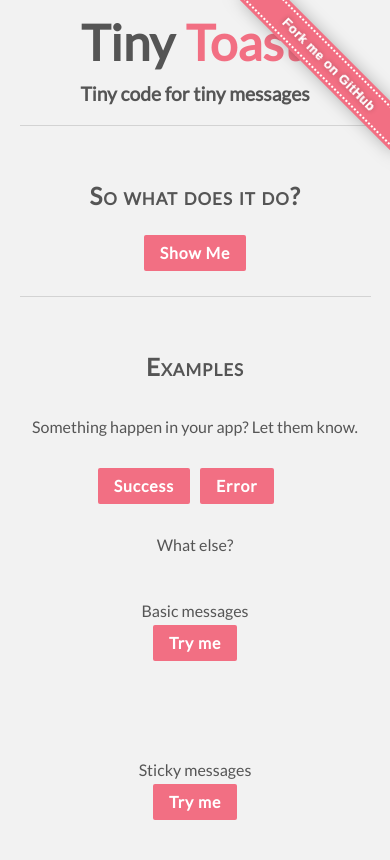
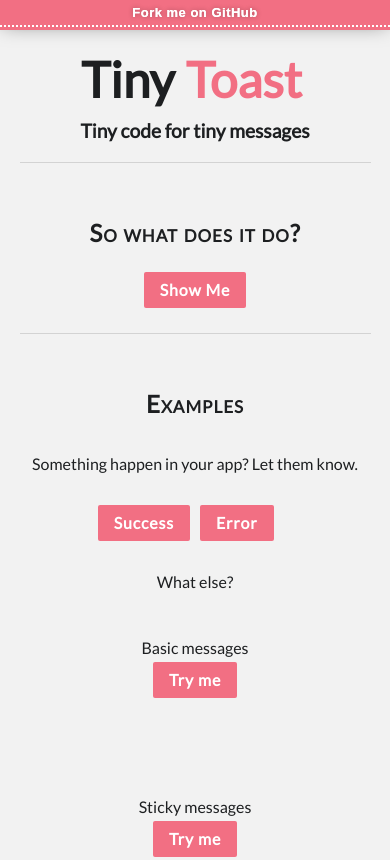
Before and after one commit to catdad/tiny.toast, a website: page index.html in a window 390 px wide. Shown: the top 860 px of the page. Drawn offline with nearby package versions, Linux system fonts and the light colour scheme; a script that the page names is missing.

Commit message:
added theme-color meta tag, responsive ribbon, better colors

```diff
--- a/index.html
+++ b/index.html
@@ -4,6 +4,7 @@
     <meta http-equiv="X-UA-Compatible" content="IE=edge,chrome=1" />
 	<meta http-equiv="Content-Type" content="text/html; charset=utf-8">
 	<meta name="viewport" content="width=device-width, initial-scale=1, user-scalable=yes" />
+    <meta name="theme-color" content="#1d1f21">
 
     <title>Tiny Toast</title>
 
@@ -19,11 +20,15 @@
         }
 
         body {
+            width: 100%;
+            background: #f2f2f2;
+            color: #1d1f21;
+        }
+
+        .wrapper {
             width: 90%;
             max-width: 54em;
             margin: 0 auto;
-            background: #f2f2f2;
-            color: #555;
             text-align: center;
         }
 
@@ -162,7 +167,36 @@
             text-align: left;
         }
 
+        #forkRibbon {
+            position: fixed;
+            padding: 5px 45px;
+            width: 128px;
+            top: 0;
+            right: 0;
+
+            background-color: #f26f83;
+            color: #ffffff;
+            font-size: 13px;
+            font-family: sans-serif;
+            text-decoration: none;
+            font-weight: bold;
+            border: 2px dotted #ffffff;
+
+            -webkit-transform: translate(50px,50px) rotate(45deg);
+               -moz-transform: translate(50px,50px) rotate(45deg);
+                -ms-transform: translate(50px,50px) rotate(45deg);
+                    transform: translate(50px,50px) rotate(45deg);
+
+            box-shadow: 0 0 0 3px #f26f83, 0 0 20px -3px rgba(0, 0, 0, 0.5);
+            text-shadow: 0 0 0 #ffffff, 0 0 5px rgba(0, 0, 0, 0.3);
+
+            -webkit-backface-visibility: hidden;
+            letter-spacing: .5px;
+            z-index: 100;
+        }
+
         @media (max-width: 44em) {
+
             .group > div, .group .long, .group .short {
                 float: none;
                 width: 100%;
@@ -170,17 +204,31 @@
 
             .code { max-width: none; }
             .clear { margin-bottom: 20px; }
+
+            #forkRibbon {
+                left: 0;
+                transform: translate(0,0) rotate(0);
+                width: auto;
+                border-top: none;
+                border-left: none;
+                border-right: none;
+                position: relative;
+                display: block;
+                margin-bottom: 25px;
+                text-align: center;
+            }
         }
     </style>
 
     <script src="toast.min.js"></script>
 
-    <script src="//cdnjs.cloudflare.com/ajax/libs/underscore.js/1.7.0/underscore-min.js"></script>
     <link rel="stylesheet" href="lib/tomorrow%20night.css" />
 	<script src="http://cdnjs.cloudflare.com/ajax/libs/prettify/r298/prettify.js"></script>
 </head>
 <body>
-    <a href='https://github.com/catdad/tiny.toast' style='position:fixed;padding:5px 45px;width:128px;top:0;right:0;-webkit-transform:translate(50px,50px) rotate(45deg);-moz-transform:translate(50px,50px) rotate(45deg);-ms-transform:translate(50px,50px) rotate(45deg);transform:translate(50px,50px) rotate(45deg);box-shadow:0 0 0 3px #f26f83, 0 0 20px -3px rgba(0, 0, 0, 0.5);text-shadow:0 0 0 #ffffff, 0 0 5px rgba(0, 0, 0, 0.3);background-color:#f26f83;color:#ffffff;font-size:13px;font-family:sans-serif;text-decoration:none;font-weight:bold;border:2px dotted #ffffff;-webkit-backface-visibility:hidden;letter-spacing:.5px;z-index:100;'>Fork me on GitHub</a>
+    <a href='https://github.com/catdad/tiny.toast' id='forkRibbon'>Fork me on GitHub</a>
+
+    <div class="wrapper">
 
         <svg xmlns="http://www.w3.org/2000/svg" version="1.1" viewBox="0 0 74 20">
             <style>
@@ -188,7 +236,7 @@
                     font-family: Lato, sans-serif;
                     font-weight: bold;
                 }
-            #tiny { fill: #555; }
+                #tiny { fill: #1d1f21; }
                 #toast { fill: #F26F83; }
             </style>
             <text x="0" y="15" id="tiny">Tiny </text><text x="34" y="15" id="toast">Toast</text>
@@ -313,6 +361,8 @@
             <a href="http://opensource.org/licenses/MIT">MIT License</a>.
         </div>
 
+    </div>
+
     <script>
         function hasSVG(){
             return document.implementation.hasFeature("http://www.w3.org/TR/SVG11/feature#BasicStructure", "1.1");
--- a/index.js
+++ b/index.js
@@ -1,5 +1,5 @@
 /* jshint browser: true, devel: true */
-/* global toast, _, prettyPrintOne, CodeMirror, ace */
+/* global toast, prettyPrintOne, CodeMirror, ace */
 
 function basicMessage() {
     toast.alert("Why, hello there.");
@@ -97,6 +97,39 @@ function customContent() {
     });
 }
 
+// https://gist.github.com/catdad/11239214
+var forEach = function(obj, cb, context){
+    /* jshint -W030 */
+    // check for a native forEach function
+    var native = [].forEach,
+        hasProp = Object.prototype.hasOwnProperty;
+
+    // if there is a native function, use it
+    if (native && obj.forEach === native) {
+        //don't bother if there is no function
+        cb && obj.forEach(cb, context);
+    }
+    // if the object is array-like
+    else if (obj.length === +obj.length) {
+        // loop though all values
+        for (var i = 0, length = obj.length; i < length; i++) {
+            // call the function with the context and native-like arguments
+            cb && cb.call(context, obj[i], i, obj);
+        }
+    }
+    // it's an object, use the keys
+    else {
+        // loop through all keys
+        for (var name in obj){
+            // call the function with context and native-like arguments
+            if (hasProp.call(obj, name)) {
+                cb && cb.call(context, obj[name], name, obj);
+            }
+        }
+    }
+    /* jshint +W030 */
+};
+
 var examples = {
     basicMessage: basicMessage,
     stickyMessage: stickyMessage,
@@ -152,7 +185,7 @@ var examples = {
 //    return editor;
 //});
 
-_.forEach(examples, function(func, name){
+forEach(examples, function(func, name){
     var el = document.getElementById(name),
         funcString = func.toString(),
         funcBody = funcString.substring(funcString.indexOf("{") + 1, funcString.lastIndexOf("}"));
```
Lines whose indentation alone changed are shown as unchanged.
